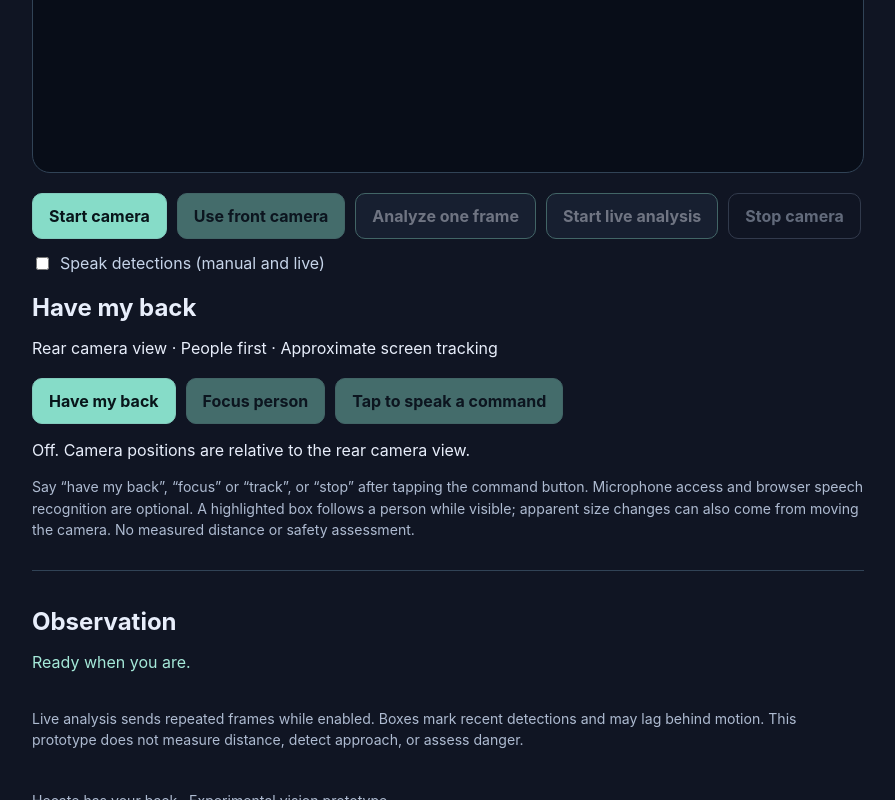
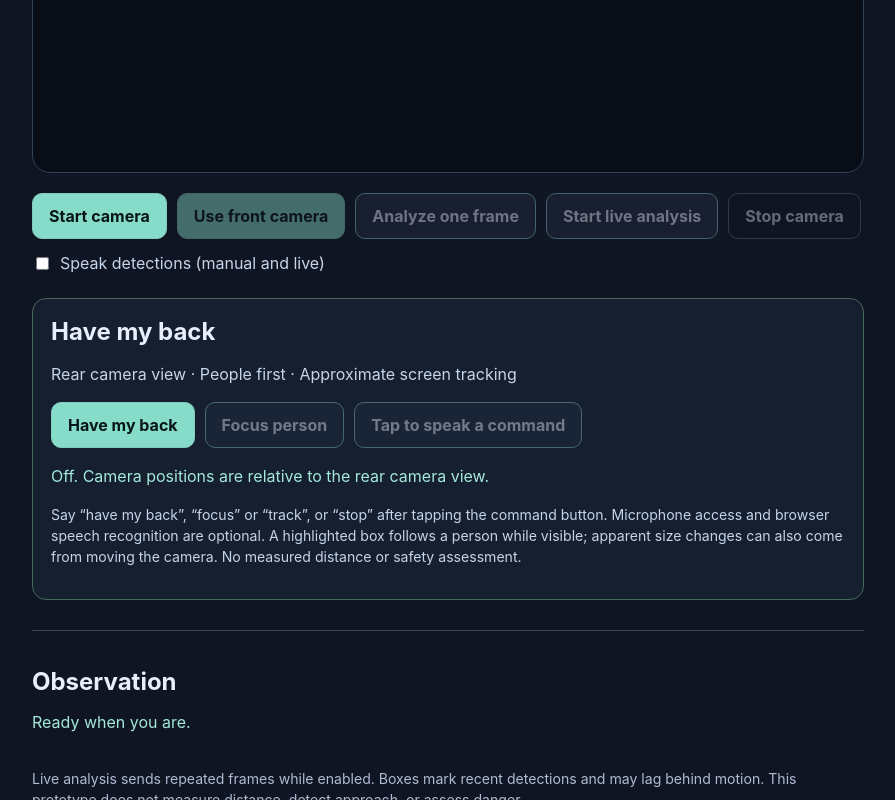
Before and after one commit to grauconejo13/object-sight-hecate, a website built with Vite: page web/index.html in a window 1280 px wide. Shown: the part 534-1334 px from the top of the page, without its empty margins (192-1087 px from the left). Built offline with nearby package versions, Linux system fonts and the light colour scheme; no server answers.

Commit message:
Add Have my back person focus to web/src/style.css

```diff
--- a/web/src/style.css
+++ b/web/src/style.css
@@ -22,10 +22,17 @@ video { position: absolute; inset: 0; width: 100%; height: 100%; object-fit: con
 .actions { display: flex; flex-wrap: wrap; gap: 10px; margin: 20px 0 14px; }
 button { border: 1px solid #82cbbd; border-radius: 10px; padding: 12px 16px; background: #86dcc8; color: #08151a; font: inherit; font-weight: 700; cursor: pointer; }
 #analyze, #live { background: #212c42; color: #e8eefb; }
+#focus-person, #listen-command { background: #212c42; color: #e8eefb; }
+#back-mode[aria-pressed="true"] { background: #ffcb82; border-color: #ffcb82; }
 #stop { border-color: #5d6a80; background: transparent; color: #cbd7eb; }
 button:disabled { opacity: .44; cursor: not-allowed; }
 button:focus-visible, input:focus-visible { outline: 3px solid #f1b563; outline-offset: 3px; }
 .voice-control { display: inline-flex; align-items: center; gap: 8px; color: #c6d4e9; }
+.back-controls { margin-top: 24px; padding: 18px; border: 1px solid #48675f; border-radius: 14px; background: #151f30; }
+.back-controls h2 { margin-top: 0; }
+.back-controls > p { color: #c6d4e9; line-height: 1.5; }
+.back-controls .actions { margin: 12px 0; }
+#back-status { min-height: 1.5em; color: #a5e9d9; }
 .results { margin-top: 30px; border-top: 1px solid #314356; padding-top: 16px; }
 h2 { margin-bottom: 8px; }
 #status { min-height: 1.5em; color: #a5e9d9; }
```
